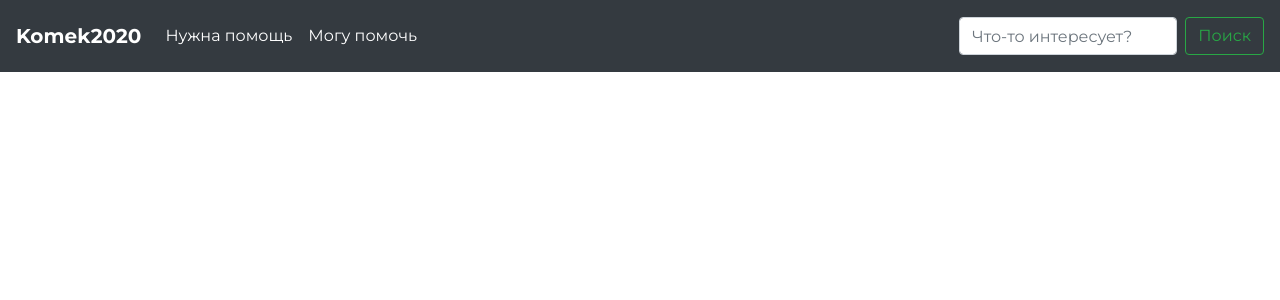
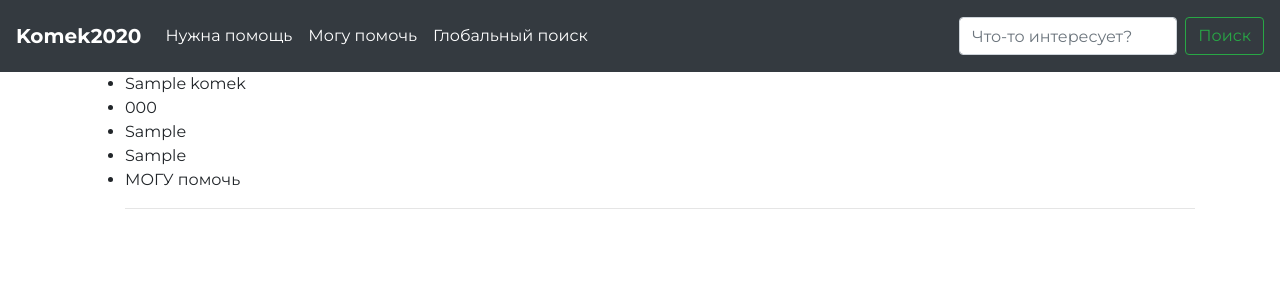
Before and after one commit to FoxyChmoxy/komek2020, a Flask app: page /global in a window 1280 px wide. Shown: the top 300 px of the page. Run offline with Flask 2, Linux system fonts and the light colour scheme; tables that the repository leaves empty hold one stand-in row (values such as "Sample post"); some libraries are stand-ins or nearby versions.

Commit message:
global search is added

```diff
--- a/app/routes.py
+++ b/app/routes.py
@@ -3,7 +3,6 @@ from app import app
 from app.forms import NeedsForm, GiverForm
 from app.models import Komek
 from app import db
-# from functions import get_vacancies, get_vacancy_by_id
 
 @app.route('/')
 @app.route('/index')
@@ -18,7 +17,7 @@ def needs():
         city=form.city.data, service=form.needs.data, is_giver=False, flag=1)
         db.session.add(komek)
         db.session.commit()
-        return redirect(url_for('global_app', service=komek.service, city=komek.city))
+        return redirect(url_for('global_app', service=komek.service, city=komek.city, is_giver=True))
     return render_template('needs.html', title='Нужна помощь', form=form)
 
 @app.route('/giver', methods=['GET', 'POST'])
@@ -29,15 +28,24 @@ def giver():
         city=form.city.data, service=form.gift.data, is_giver=True, flag=1)
         db.session.add(komek)
         db.session.commit()
-        return redirect(url_for('global_app', service=komek.service, city=komek.city))
+        return redirect(url_for('global_app', service=komek.service, city=komek.city, is_giver=False))
     return render_template('giver.html', title='Могу помочь', form=form)
 
 @app.route('/global')
 def global_app():
-    service = str(request.args.get('service'))
-    city = str(request.args.get('city'))
-    is_giver = request.args.get('is_giver') == 'True'
+    service = request.args.get('service')
+    city = request.args.get('city')
+    is_giver = request.args.get('is_giver')
 
-    helps = Komek.query.filter(Komek.city==city, Komek.is_giver==(not is_giver))
-    helps = [help for help in helps if service in help.service]
-    return render_template('global.html', title='Глобальный поиск', helps=helps)
+    result = Komek.query.all()
+
+    if city is not None:
+        result = [obj for obj in result if obj.city == city.lower()]
+
+    if is_giver is not None:
+        result = [obj for obj in result if obj.is_giver == (is_giver == 'True')]
+
+    if service is not None:
+        result = [obj for obj in result if service in obj.service]
+
+    return render_template('global.html', title='Глобальный поиск', helps=result)
--- a/app/templates/base.html
+++ b/app/templates/base.html
@@ -26,11 +26,14 @@
                 </li>
                 <li class="nav-item active">
                   <a class="nav-link" href="{{ url_for('giver') }}">Могу помочь</a>
-              </li>
+                </li>
+                <li class="nav-item active">
+                  <a class="nav-link" href="{{ url_for('global_app') }}">Глобальный поиск</a>
+                </li>
               </ul>
-              <form class="form-inline my-2 my-lg-0">
-                <input class="form-control mr-sm-2" type="search" placeholder="Что-то интересует?" aria-label="Search">
-                <button class="btn btn-outline-success my-2 my-sm-0" type="submit">Поиск</button>
+              <form action="{{ url_for('global_app') }}" method="get" class="form-inline my-2 my-lg-0">
+                <input name="service" id="service" class="form-control mr-sm-2" type="search" placeholder="Что-то интересует?" aria-label="Search">
+                <input class="btn btn-outline-success my-2 my-sm-0" type="submit" value="Поиск" />
               </form>
             </div>
         </nav>
```
